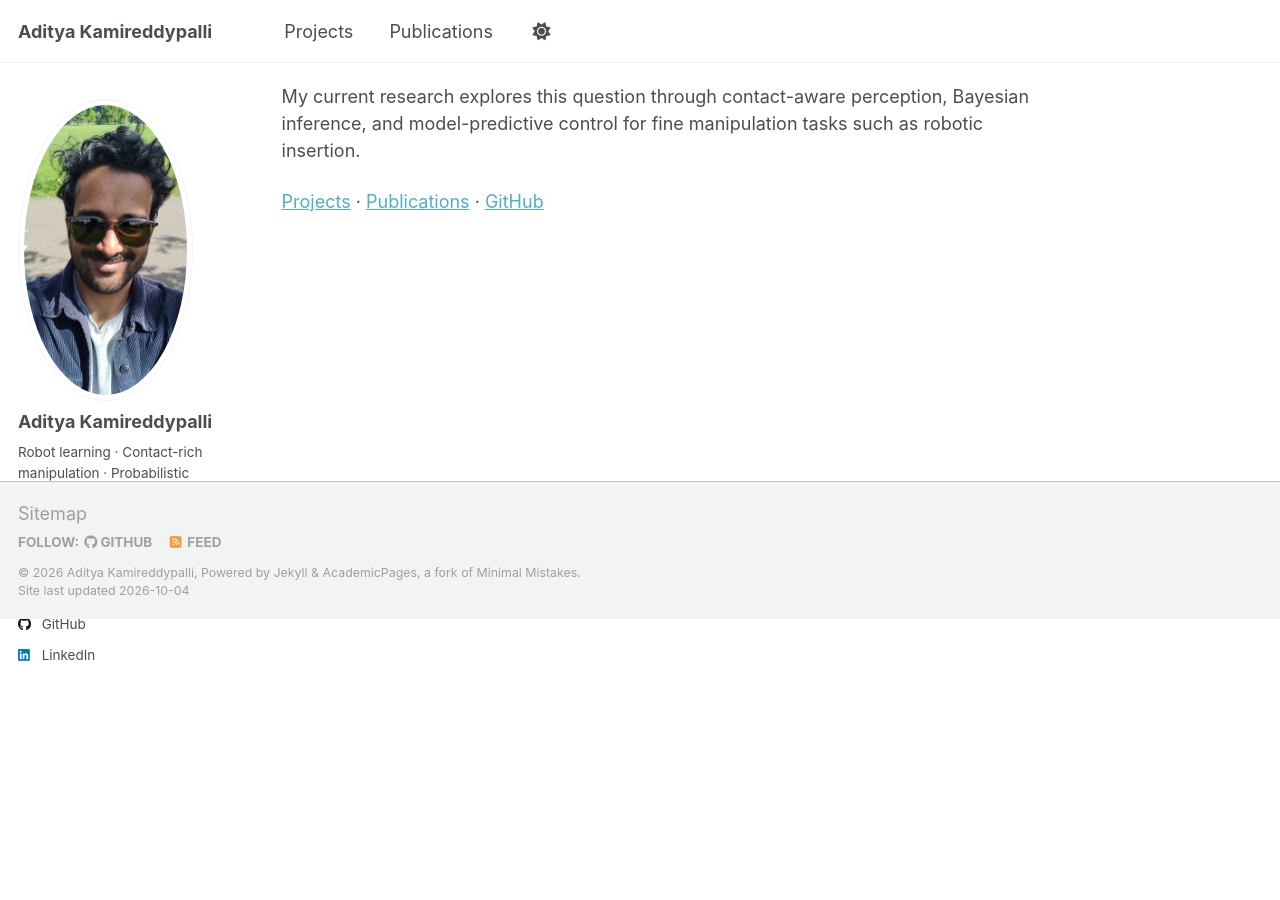
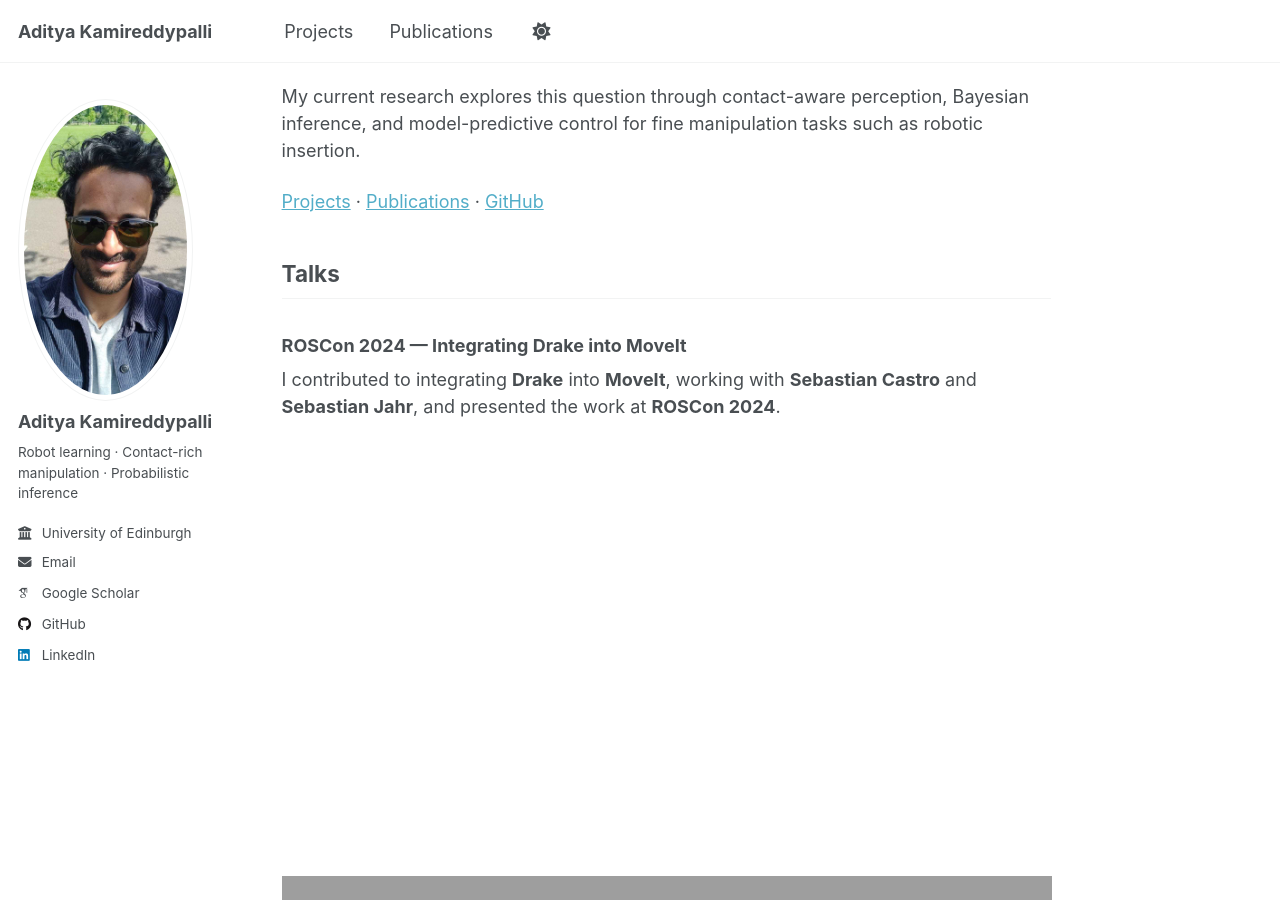
Before and after one commit to kamiradi/kamiradi.github.io, a Jekyll site: the page built from _pages/about.md, in a window 1280 px wide and 900 px high, scrolled down 317 px. Built offline with Jekyll 4.4.1, drawn with Linux system fonts in a browser that asks for light colours; some web fonts are replaced; a script that is not in the unit is left out; grey boxes are pictures that could not be loaded.

Commit message:
Add ROSCon 2024 talk to landing page

```diff
--- a/_pages/about.md
+++ b/_pages/about.md
@@ -16,3 +16,13 @@ A recurring question in my work is: **How can a robot use contact not only to ma
 My current research explores this question through contact-aware perception, Bayesian inference, and model-predictive control for fine manipulation tasks such as robotic insertion.
 
 [Projects](/portfolio/) · [Publications](/publications/) · [GitHub](https://github.com/kamiradi)
+
+## Talks
+
+### ROSCon 2024 — Integrating Drake into MoveIt
+
+I contributed to integrating **Drake** into **MoveIt**, working with **Sebastian Castro** and **Sebastian Jahr**, and presented the work at **ROSCon 2024**.
+
+<div style="padding:56.25% 0 0 0;position:relative;">
+  <iframe src="https://player.vimeo.com/video/1024970427" style="position:absolute;top:0;left:0;width:100%;height:100%;" frameborder="0" allow="autoplay; fullscreen; picture-in-picture; clipboard-write; encrypted-media; web-share" referrerpolicy="strict-origin-when-cross-origin" title="ROSCon 2024 — Integrating Drake into MoveIt"></iframe>
+</div>
```
